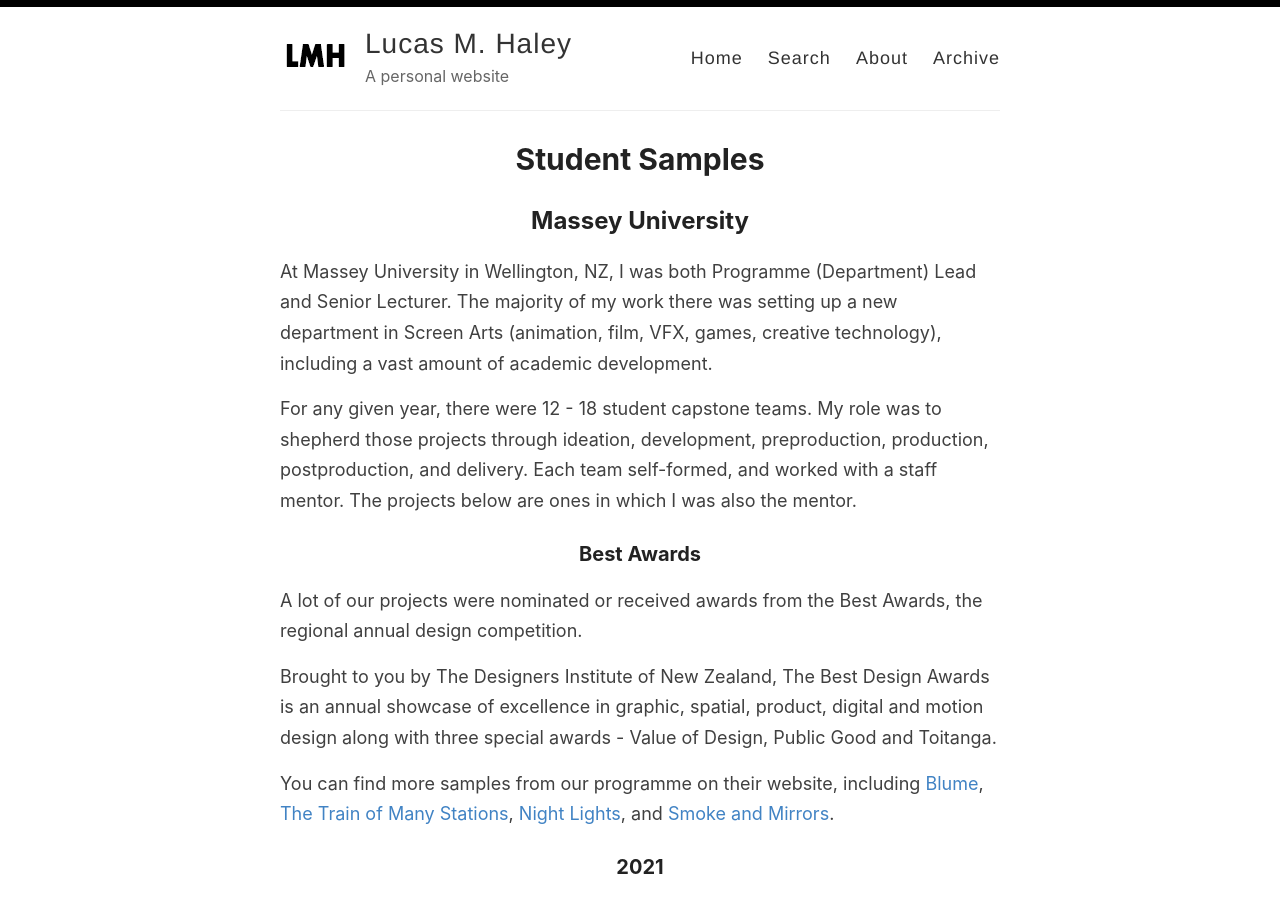
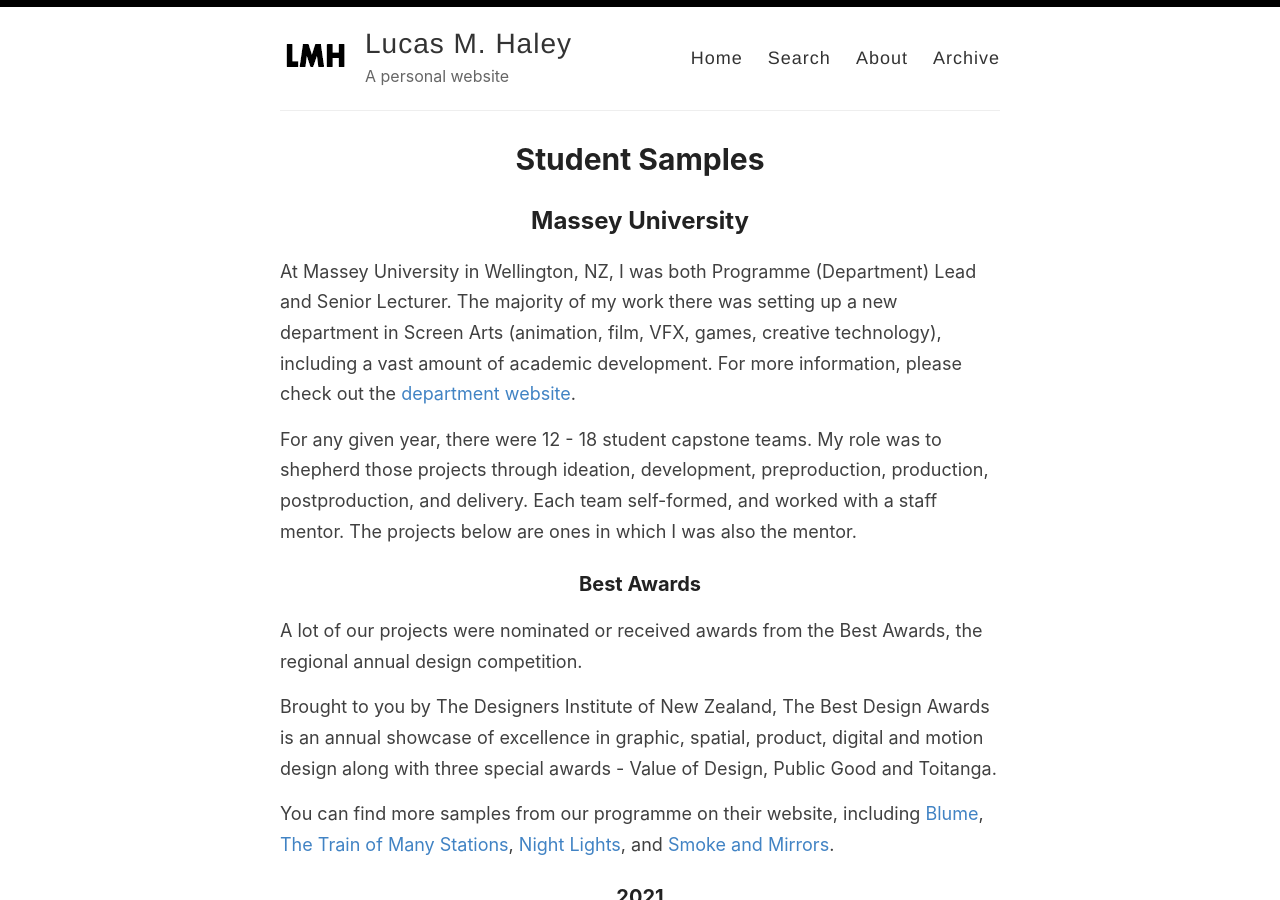
Before and after one commit to lucashaley/lucashaley.github.io, a Jekyll site: the page built from student-samples.markdown, in a window 1280 px wide and 900 px high. Built offline with Jekyll 4.4.1, drawn with Linux system fonts in a browser that asks for light colours; our own code applies the rules of GitHub Pages for plain Markdown files.

Commit message:
Updated Student Samples

```diff
--- a/student-samples.markdown
+++ b/student-samples.markdown
@@ -5,7 +5,7 @@ date: 2023-12-05 14:02:00 -08:00
 
 ## Massey University
 
-At Massey University in Wellington, NZ, I was both Programme (Department) Lead and Senior Lecturer. The majority of my work there was setting up a new department in Screen Arts (animation, film, VFX, games, creative technology), including a vast amount of academic development.
+At Massey University in Wellington, NZ, I was both Programme (Department) Lead and Senior Lecturer. The majority of my work there was setting up a new department in Screen Arts (animation, film, VFX, games, creative technology), including a vast amount of academic development. For more information, please check out the [department website](https://creative.massey.ac.nz/study/screen-arts/).
 
 For any given year, there were 12 - 18 student capstone teams. My role was to shepherd those projects through ideation, development, preproduction, production, postproduction, and delivery. Each team self-formed, and worked with a staff mentor. The projects below are ones in which I was also the mentor.
 
```
